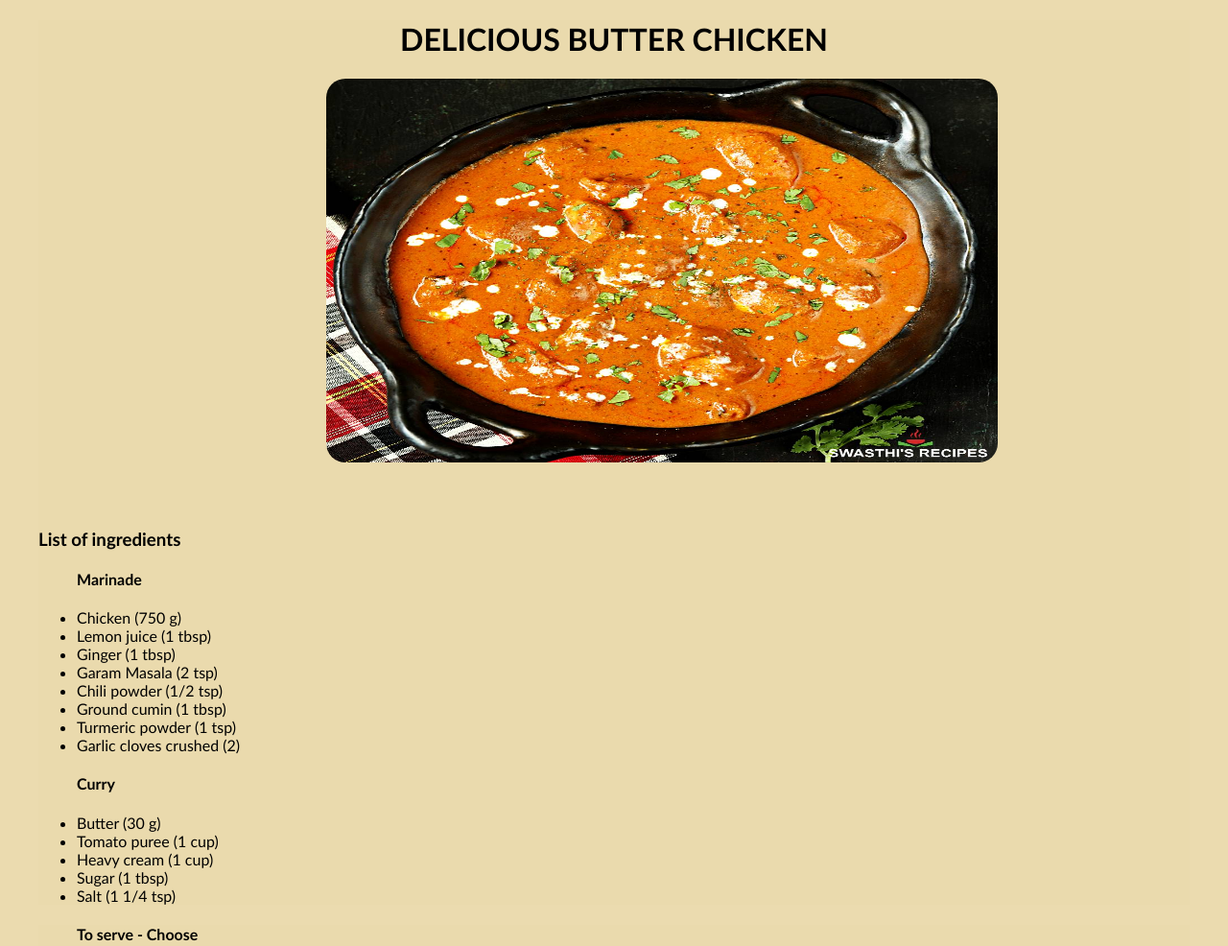
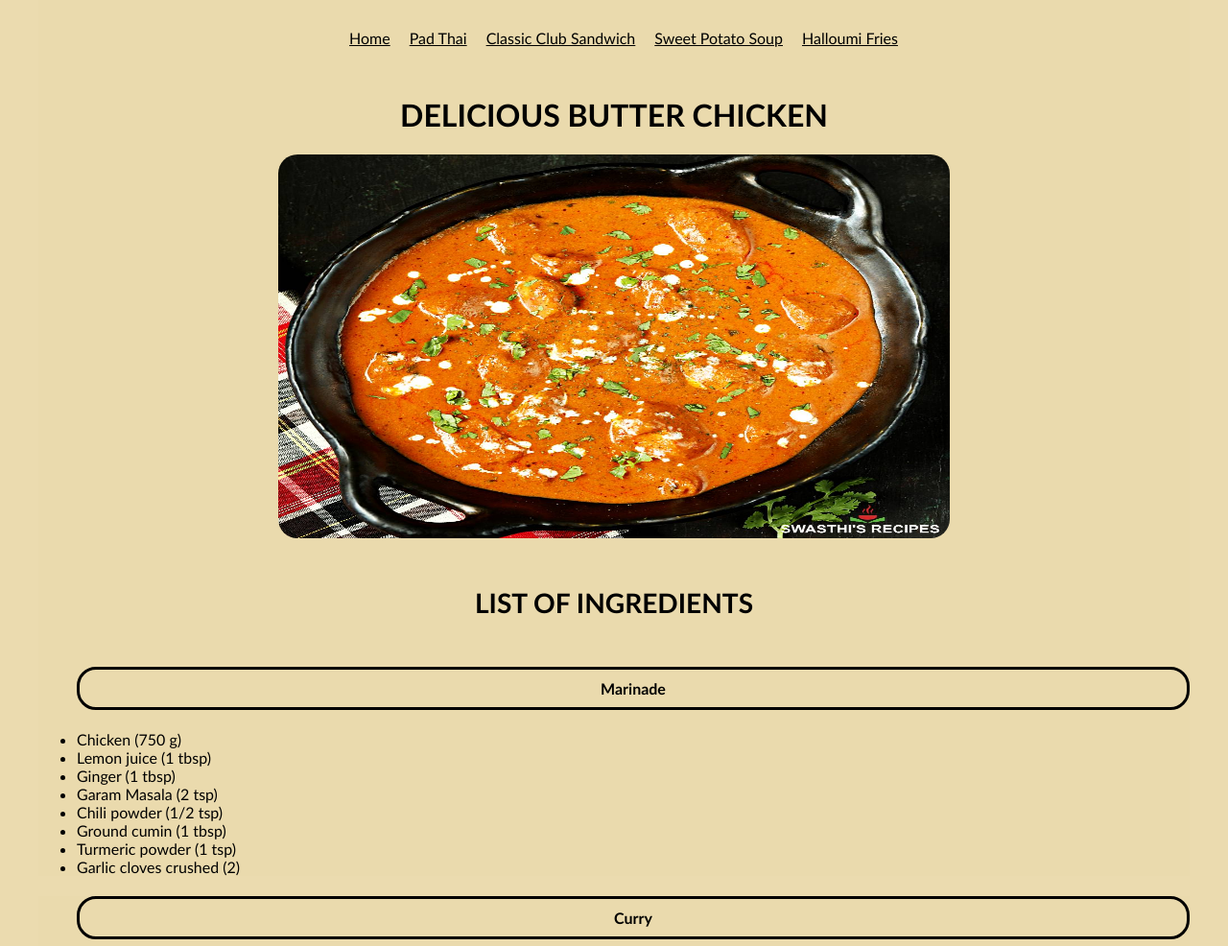
Before and after one commit to MR1092/odin-recipes, a plain HTML site: page recipes/butter_chicken.html in a window 1280 px wide. Shown: the top 986 px of the page at 96% size. Drawn offline with Linux system fonts and the light colour scheme.

Commit message:
changes to butter chicken recipe

```diff
--- a/recipes/butter_chicken.html
+++ b/recipes/butter_chicken.html
@@ -7,12 +7,25 @@
     <link rel="stylesheet" href="style.css">
 </head>
 <body>
+    <nav>
+        <div class="nav-items">
+            <a href="/index.html">Home</a>
+            <a href="pad_thai.html">Pad Thai</a>
+            <a href="club_sandwich.html">Classic Club Sandwich</a>
+            <a href="sweetpotato_soup.html">Sweet Potato Soup</a>
+            <a href="halloumi_fries.html">Halloumi Fries</a>
+
+        </div>
+    </nav>
     <h1 class="header">Delicious Butter Chicken</h1>
     <div class="butter-img">
         <img src="butter-chicken-recipe.jpg" height="400" width="700" alt="Delicious butter chicken">
     </div>
+    <div class="small-header">
         <h3>List of ingredients</h3>
-    <ul>
+    </div>
+    <div class="marinade">
+        <ul class="ingredients">
             <h4>Marinade</h4>
             <li>Chicken (750 g)</li>
             <li>Lemon juice (1 tbsp)</li>
@@ -23,6 +36,7 @@
             <li>Turmeric powder (1 tsp)</li>
             <li>Garlic cloves crushed (2)</li>
         </ul>
+    </div>
 
     <ul>
         <h4>Curry</h4>
--- a/recipes/style.css
+++ b/recipes/style.css
@@ -11,22 +11,66 @@ body {
     height: 800px;
 }
 
+nav {
+    display: flex;
+    justify-content: center;
+    padding: 20px 0 20px 20px;
+    margin: 0 20px;
+}
+
+div.nav-items {
+    display: flex;
+    justify-content: space-between;
+
+}
+
+nav a{
+    padding: 10px;
+    color: black;
+
+}
+
+nav a:hover {
+    text-transform: uppercase;
+    font-weight: 600;
+    color: black;
+
+}
+
 h1 {
     text-align: center;
 }
 
 .header {
+    text-align: center;
     text-transform: uppercase;
     font-weight: 800;
 }
 
 div.butter-img {
     display: block;
-    width: 600px;
-    height: 450px;
+    width: 700px;
+    height: 400px;
     margin: 0 auto;
 }
 
 img {
     border-radius: 20px;
 }
+
+
+div.small-header {
+    text-align: center;
+    text-transform: uppercase;
+    margin-top: 50px;
+    margin-bottom: 50px;
+    font-size: x-large;
+}
+
+h4 {
+    text-align: center;
+    padding: 10px;
+    border: 3px solid black;
+    border-radius: 20px;
+
+}
```
Lines whose indentation alone changed are shown as unchanged.
